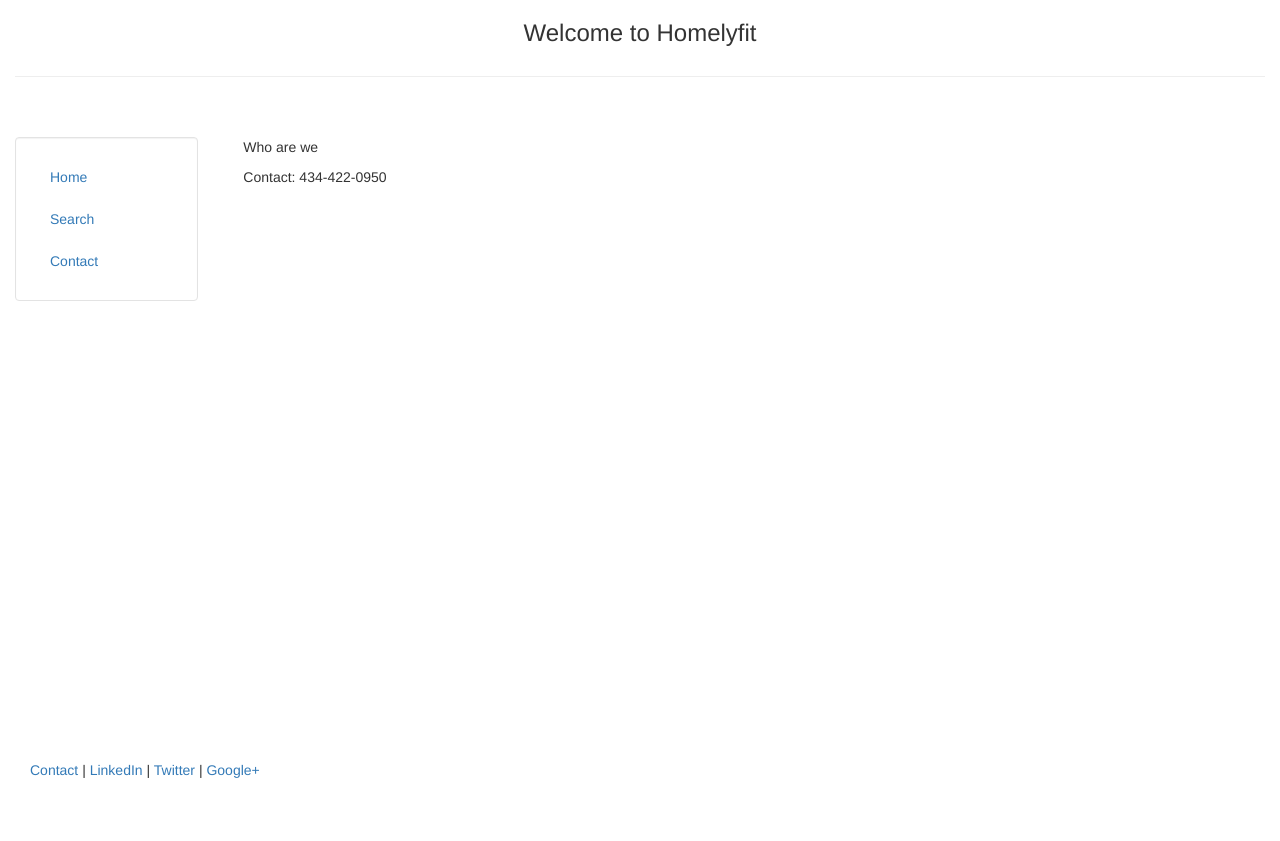
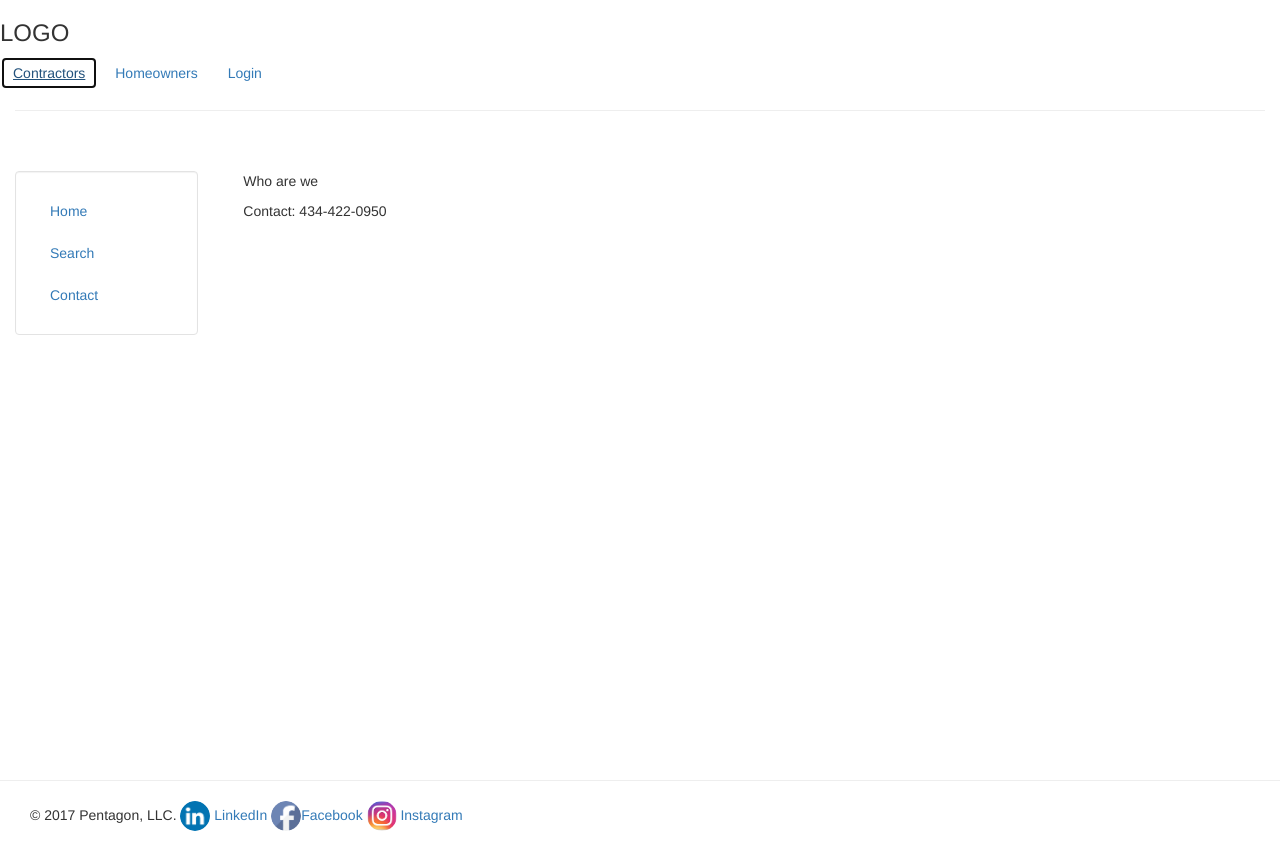
Before and after one commit to zona-li/ecovi, a Django app: page / in a window 1280 px wide. Before the commit the page ends 778 px from the top, so only its background shows below. Run offline with Django 3.2, Linux system fonts and the light colour scheme; some libraries are stand-ins or nearby versions.

Commit message:
add header buttons and footer

```diff
--- a/app/homestarter/main/templates/main/header.html
+++ b/app/homestarter/main/templates/main/header.html
@@ -6,7 +6,8 @@
 	<meta charset="utf-8" />
 	{% load static %}
 	<link rel="stylesheet" href="{% static 'css/bootstrap.min.css' %}" type = "text/css"/>
-	<meta name="viewport" content = "width=device-width, initial-scale=1.0">
+	<meta name="viewport" content = "width=device-width, initial-scale=1">
+	<meta name="google-site-verification" content="Xy30mKekcnRElTlzT4GXMUUKZu7jYX3UXipAegmj3-I">
 
 	<style type="text/css">
 		html,
@@ -19,10 +20,13 @@
 <body class="body" style="background-color:#ffffff">
 	<div class="container-fluid" style="min-height:95%; ">
 		<div class="row">
-			<center>
-				<h3>Welcome to Homelyfit</h3>
-			</center>
-		</div><hr>
+			<h3 class="text-left">LOGO</h3>
+			<button type="button" class="btn btn-link" autofocus>Contractors</button>
+			<button type="button" class="btn btn-link">Homeowners</button>
+			<button type="button" class="btn btn-link">Login</button>
+		</div>
+
+		<hr>
 
 		<div class="row">
 		  <div class="col-sm-2">
@@ -49,9 +53,18 @@
 		  </div>
 		</div>
 	</div>
+
+	<hr>
+
 	<footer>
-		<div class="container-fluid" style='margin-left:15px'>
-			<p><a href="#" target="blank">Contact</a> | <a href="#" target="blank">LinkedIn</a> | <a href="#" target="blank">Twitter</a> | <a href="#" target="blank">Google+</a></p>
+		<div class="container" style='margin-left:15px'>
+			<p>© 2017 Pentagon, LLC.
+				<img src="{% static "/pictures/linkedin_logo.png" %}" alt="Responsive image" class="img-circle" width="30" height="30">
+				<a href='/'>LinkedIn</a>
+				<img src="{% static "/pictures/facebook-logo.png" %}" alt="Responsive image" class="img-circle" width="30" height="30"><a href='/'>Facebook</a>
+				<img src="{% static "/pictures/instagram_logo.png" %}" alt="Responsive image" class="img-circle" width="30" height="30">
+				<a href='/'>Instagram</a>
+			</p>
 		</div>
 	</footer>
 
```
Also changed, not shown: app/homestarter/main/static/pictures/facebook-logo.png (added), app/homestarter/main/static/pictures/instagram_logo.png (added), app/homestarter/main/static/pictures/linkedin_logo.png (added), app/homestarter/main/static/pictures/twitter_logo.png (added), other/IMG_1941.JPG (added).
